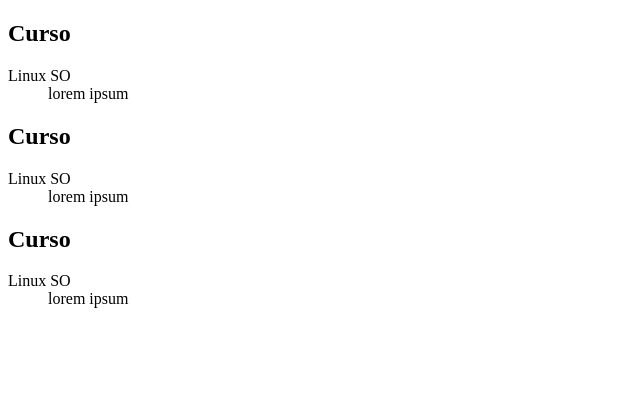
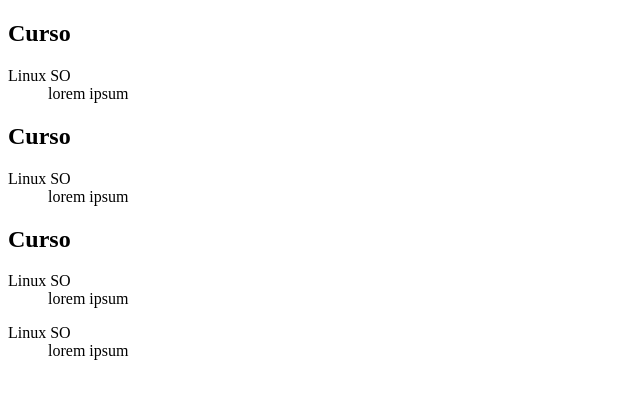
Before and after one commit to ShadowDeveloper/Rockseat-Frontend-OminiStack, a website: page nodejs-course/node-api/index.html in a window 1280 px wide. Shown: the whole page, without its empty margins (0-640 px from the left). Drawn offline with Linux system fonts and the light colour scheme.

Commit message:
resolvendo bug

```diff
--- a/nodejs-course/node-api/index.html
+++ b/nodejs-course/node-api/index.html
@@ -23,6 +23,11 @@
             <dt>Linux SO</dt>
             <dd>lorem ipsum</dd>
         </dl>
+
+        <dl>
+            <dt>Linux SO</dt>
+            <dd>lorem ipsum</dd>
+        </dl>
     </section>
 </body>
 </html>
```
